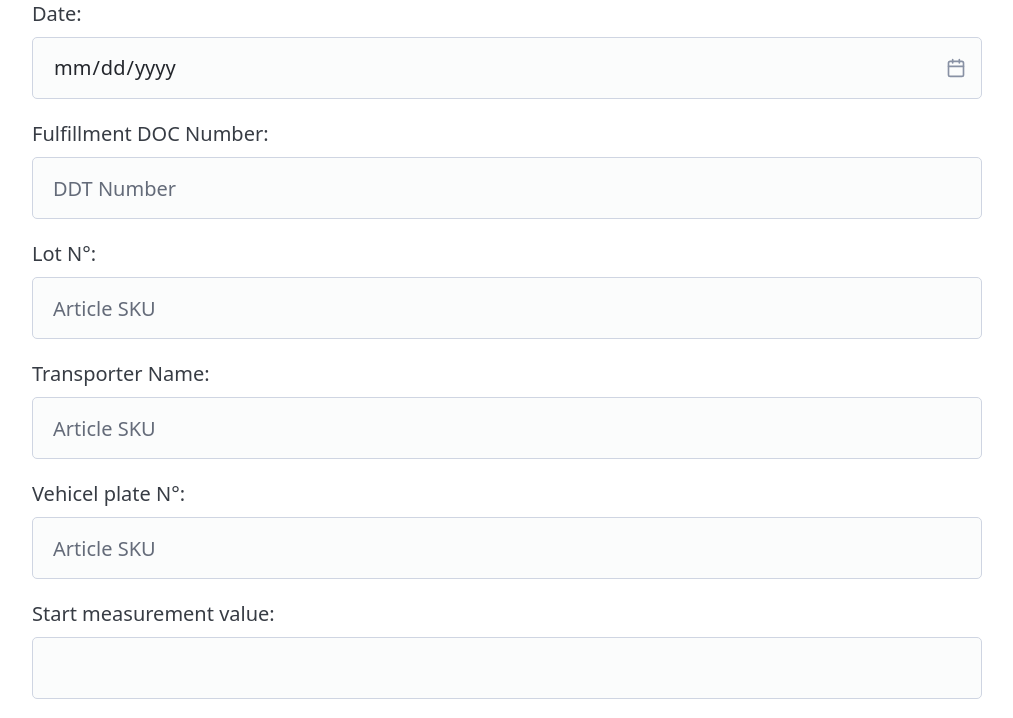
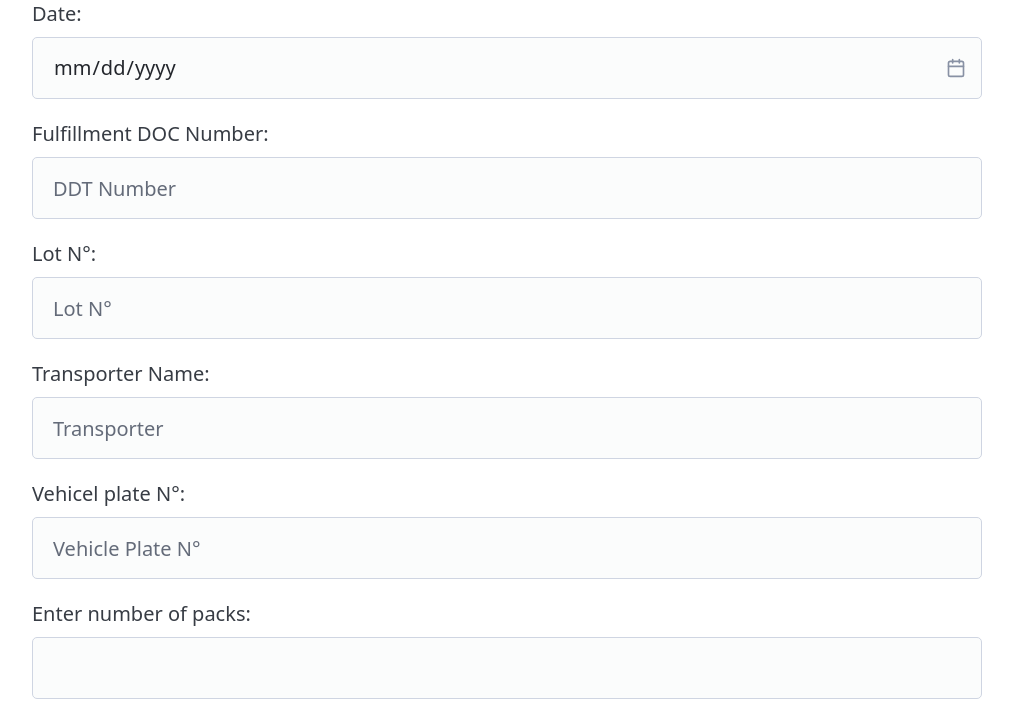
Before and after one commit to protorob/brcgs-app, a Flask app: page /fulfillment in a window 1280 px wide, after a click that opens the changed part. Shown: the part 273-991 px from the top of the page, without its empty margins (133-1146 px from the left). Run offline with Flask 3, Linux system fonts and the light colour scheme.

Commit message:
changed some labels in fulfillment template

```diff
--- a/app/templates/fulfillment.html
+++ b/app/templates/fulfillment.html
@@ -17,18 +17,18 @@
                 </div>
                 <div>
                     <label for="fulfillment_lot">Lot N°:</label>
-                    <input type="text" name="fulfillment_lot" placeholder="Article SKU" required>
+                    <input type="text" name="fulfillment_lot" placeholder="Lot N°" required>
                 </div>
                 <div>
                     <label for="fulfillment_transporter">Transporter Name:</label>
-                    <input type="text" name="fulfillment_transporter" placeholder="Article SKU" required>
+                    <input type="text" name="fulfillment_transporter" placeholder="Transporter" required>
                 </div>
                 <div>
                     <label for="transporter_plate_number">Vehicel plate N°:</label>
-                    <input type="text" name="transporter_plate_number" placeholder="Article SKU" required>
+                    <input type="text" name="transporter_plate_number" placeholder="Vehicle Plate N°" required>
                 </div>
                 <div>
-                    <label for="fullfilled_product_quantity">Start measurement value:</label>
+                    <label for="fullfilled_product_quantity">Enter number of packs:</label>
                     <input type="number" name="fullfilled_product_quantity" />
                 </div>
             </fieldset>
```
